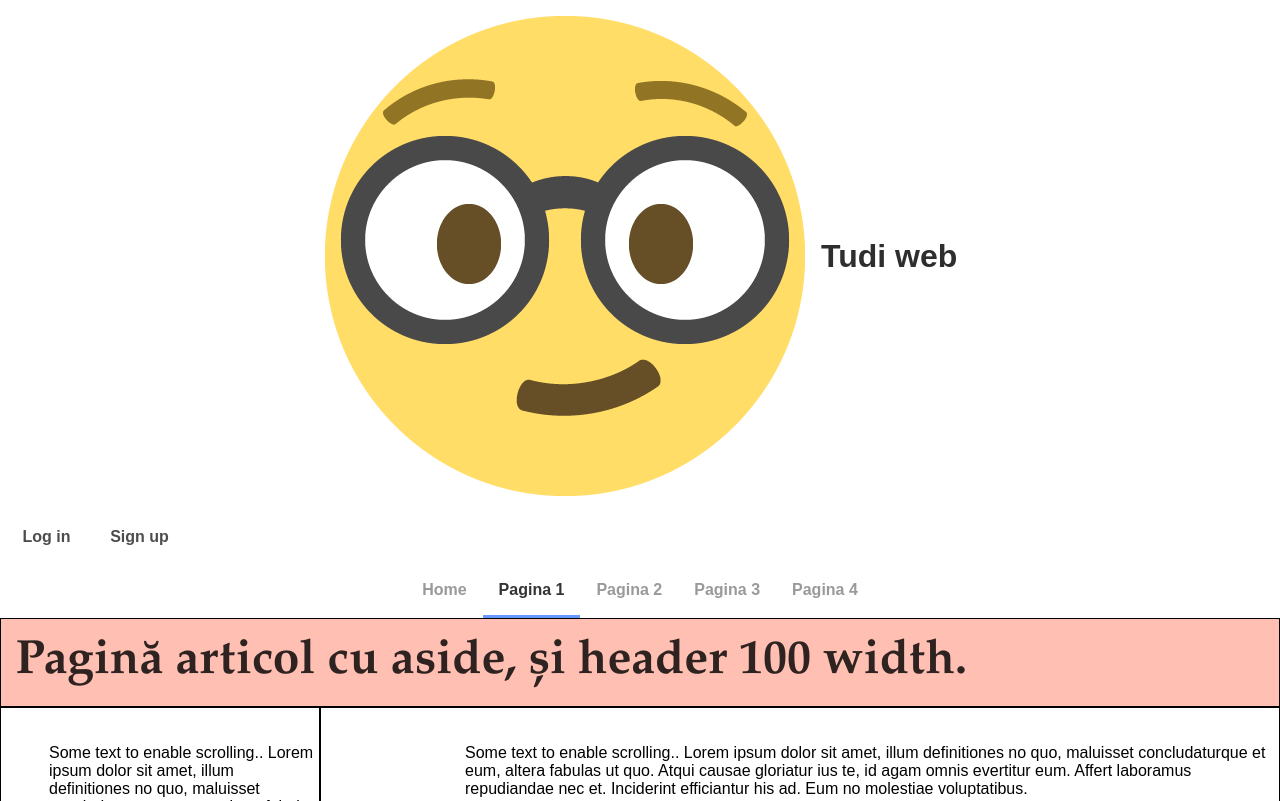
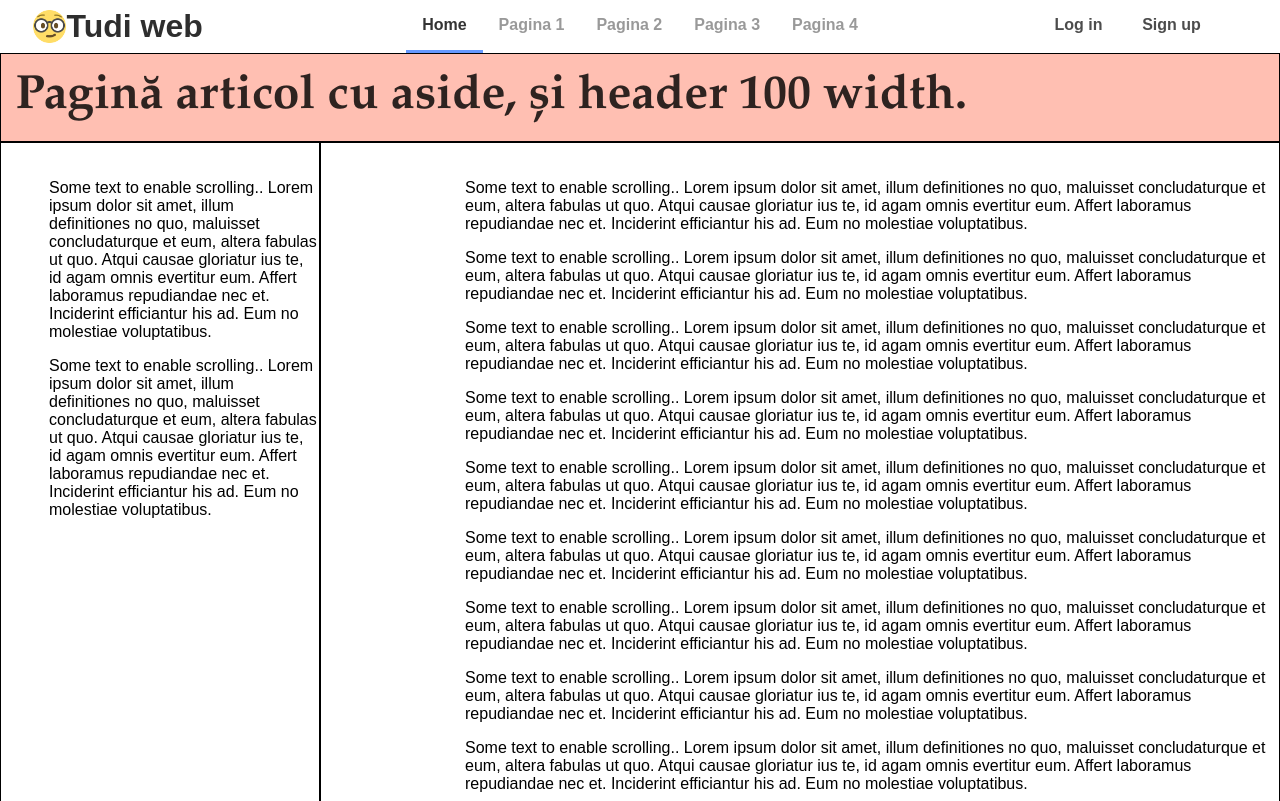
Before and after one commit to tupudipi/tupudipi.github.io, a plain HTML site: page pagina1.html in a window 1280 px wide. Shown: the top 801 px of the page. Drawn offline with Linux system fonts and the light colour scheme.

Commit message:
Add files via upload

```diff
--- a/pagina1.html
+++ b/pagina1.html
@@ -8,16 +8,27 @@
     <link rel="icon" href="icon.png">
  </head>
 
-    <body>
-        <div id="top">
+<body>
+        <header>
             <div id="logo">
                 <img src="icon.png" alt="icon">
                 <h1>Tudi web</h1>
             </div>
+
             <div id="buttons">
                 <button onclick="document.getElementById('id01').style.display='block'">Log in</button>
                 <button onclick="document.getElementById('id02').style.display='block'">Sign up</button>
             </div>
+
+            <nav>
+                <ul>
+                    <li> <a href="index.html" class="active">Home</a> </li>
+                    <li> <a href="pagina1.html">Pagina 1</a> </li>
+                    <li> <a href=# >Pagina 2</a> </li>
+                    <li> <a href=# >Pagina 3</a></li>
+                    <li> <a href=# >Pagina 4</a></li>
+                </ul>
+            </nav>
 
         <!-- Sign Up form -->
         <div id="id02" class="modal">
@@ -71,20 +82,7 @@
                 <button type="button" onclick="document.getElementById('id01').style.display='none'" class="cancelbtn">Cancel</button>
             </div>
         </form>
-            <script src="/js/scripts.js"></script>
         </div>
-        </div>
-
-        <header>
-            <nav>
-                <ul>
-                    <li> <a href="index.html">Home</a> </li>
-                    <li> <a href="pagina1.html" class="active">Pagina 1</a> </li>
-                    <li> <a href=# >Pagina 2</a> </li>
-                    <li> <a href=# >Pagina 3</a></li>
-                    <li> <a href=# >Pagina 4</a></li>
-                </ul>
-            </nav>
         </header>
 
         <main id="pagina1">
```
